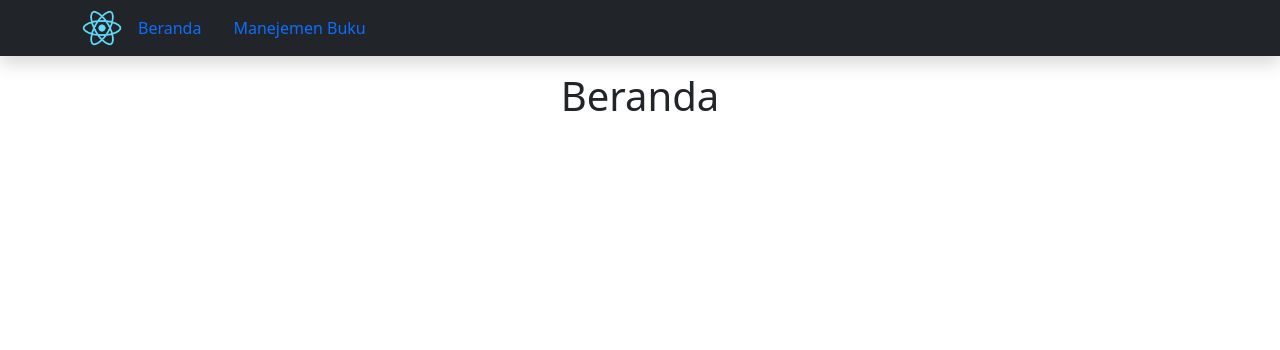
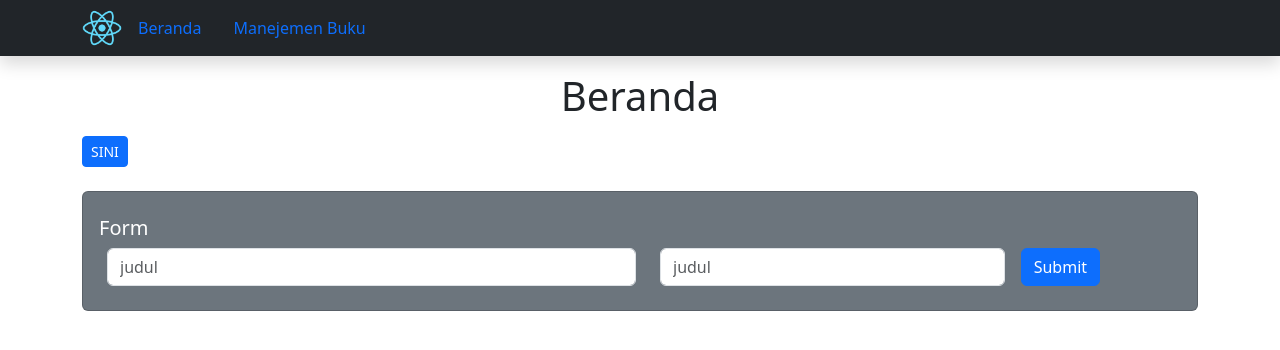
Before and after one commit to muamarzidan/ReactJS-CAMP404, a React (Create React App) app: page / in a window 1280 px wide. Shown: the top 350 px of the page. Built offline with nearby package versions, Linux system fonts and the light colour scheme.

Commit message:
new form

```diff
--- a/src/components/Beranda.jsx
+++ b/src/components/Beranda.jsx
@@ -2,8 +2,26 @@ import React from 'react';
 
 function Beranda () {
     return (
-        <div className="container mt-3 w-75">
+        <div className="container mt-3">
             <h1 className="text-center">Beranda</h1>
+            <button className='btn btn-sm btn-primary my-2'>SINI</button>
+
+            <div id='form' className='card py-2 my-3 bg-secondary'>
+                <div className='card-body'>
+                    <h5 className='card-title text-white'>Form</h5>
+                    <form className='row'>
+                        <div className='col-6'>
+                            <input type='text' name='judul' className='form-control mx-2' placeholder='judul' />
+                        </div>
+                        <div className='col-4'>
+                            <input type='text' name='pengarang' className='form-control mx-2' placeholder='judul' />
+                        </div>
+                        <div className='col-2'>
+                            <button className='btn btn-primary'>Submit</button>
+                        </div>
+                    </form>
+                </div>
+            </div>
         </div>
     );
 }
```
